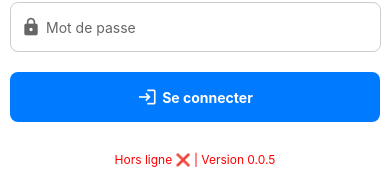
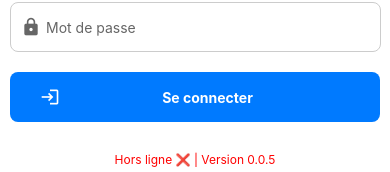
Before and after one commit to Neprena/firecast, a React Native app: screen / in a window 390 px wide. Shown: the part 398-570 px from the top of the page. Built offline with nearby package versions, Linux system fonts and the light colour scheme; no server answers.

Commit message:
Correction des textes de boutons tronqués sur Android

```diff
--- a/screens/MessageDetail.js
+++ b/screens/MessageDetail.js
@@ -65,8 +65,8 @@ const MessageDetail = ({ route, navigation, styles }) => {
           setRegion({
             latitude: lat,
             longitude: lng,
-            latitudeDelta: 0.0922,
-            longitudeDelta: 0.0421,
+            latitudeDelta: 0.02,
+            longitudeDelta: 0.02,
           });
           setLoading(false);
         } else {
--- a/screens/ProfileScreen.js
+++ b/screens/ProfileScreen.js
@@ -117,7 +117,6 @@ const ProfileScreen = ({ navigation, email, handleLogout, styles, isConnected, s
 
   const isSubscriptionExpired = role !== "admin" && (!subscriptionEndDate || new Date(subscriptionEndDate) < new Date());
 
-  // Capitaliser le rôle
   const capitalizedRole = role ? role.charAt(0).toUpperCase() + role.slice(1).toLowerCase() : "";
 
   return (
@@ -137,21 +136,17 @@ const ProfileScreen = ({ navigation, email, handleLogout, styles, isConnected, s
       </Text>
       <Text style={styles.subtitle}>Abonnement: {subscriptionStatus}</Text>
 
-      {/* Boutons avec espacement uniforme */}
+      {/* Boutons corrigés */}
       {isSubscriptionExpired && (
         <TouchableOpacity style={[styles.button, { marginVertical: 10 }]} onPress={handleSubscribe}>
           <Icon name="payment" size={20} color="#fff" style={styles.buttonIcon} />
-          <Text style={styles.buttonText} allowFontScaling={false} numberOfLines={1} ellipsizeMode="none">
-            Se réabonner
-          </Text>
+          <Text style={styles.buttonText}>Se réabonner</Text>
         </TouchableOpacity>
       )}
       {role === "admin" && (
         <TouchableOpacity style={[styles.button, { marginVertical: 10, backgroundColor: "#ccc" }]} disabled>
           <Icon name="payment" size={20} color="#fff" style={styles.buttonIcon} />
-          <Text style={styles.buttonText} allowFontScaling={false} numberOfLines={1} ellipsizeMode="none">
-            Se réabonner
-          </Text>
+          <Text style={styles.buttonText}>Se réabonner</Text>
         </TouchableOpacity>
       )}
 
@@ -160,9 +155,7 @@ const ProfileScreen = ({ navigation, email, handleLogout, styles, isConnected, s
         onPress={() => navigation.navigate("NotificationsSettings")}
       >
         <Icon name="notifications" size={20} color="#fff" style={styles.buttonIcon} />
-        <Text style={styles.buttonText} allowFontScaling={false} numberOfLines={1} ellipsizeMode="none">
-          Paramètres notifications
-        </Text>
+        <Text style={styles.buttonText}>Paramètres notifications</Text>
       </TouchableOpacity>
 
       <TouchableOpacity
@@ -170,7 +163,7 @@ const ProfileScreen = ({ navigation, email, handleLogout, styles, isConnected, s
         onPress={() => setIsChangingPassword(!isChangingPassword)}
       >
         <Icon name="lock" size={20} color="#fff" style={styles.buttonIcon} />
-        <Text style={styles.buttonText} allowFontScaling={false} numberOfLines={1} ellipsizeMode="none">
+        <Text style={styles.buttonText}>
           {isChangingPassword ? "Annuler" : "Changer le mot de passe"}
         </Text>
       </TouchableOpacity>
@@ -209,9 +202,7 @@ const ProfileScreen = ({ navigation, email, handleLogout, styles, isConnected, s
           </View>
           <TouchableOpacity style={[styles.button, { marginVertical: 10 }]} onPress={handleChangePassword}>
             <Icon name="save" size={20} color="#fff" style={styles.buttonIcon} />
-            <Text style={styles.buttonText} allowFontScaling={false} numberOfLines={1} ellipsizeMode="none">
-              Valider le changement
-            </Text>
+            <Text style={styles.buttonText}>Valider le changement</Text>
           </TouchableOpacity>
         </View>
       )}
@@ -222,20 +213,15 @@ const ProfileScreen = ({ navigation, email, handleLogout, styles, isConnected, s
           onPress={() => navigation.navigate("Admin")}
         >
           <Icon name="admin-panel-settings" size={20} color="#fff" style={styles.buttonIcon} />
-          <Text style={styles.buttonText} allowFontScaling={false} numberOfLines={1} ellipsizeMode="none">
-            Administration
-          </Text>
+          <Text style={styles.buttonText}>Administration</Text>
         </TouchableOpacity>
       )}
 
-      {/* Espace flexible pour pousser les derniers boutons en bas */}
       <View style={{ flex: 1 }} />
 
       <TouchableOpacity style={[styles.logoutButton, { marginVertical: 10 }]} onPress={handleLogout}>
         <Icon name="logout" size={20} color="#fff" style={styles.buttonIcon} />
-        <Text style={styles.buttonText} allowFontScaling={false} numberOfLines={1} ellipsizeMode="none">
-          Se déconnecter
-        </Text>
+        <Text style={styles.buttonText}>Se déconnecter</Text>
       </TouchableOpacity>
 
       <TouchableOpacity
@@ -243,9 +229,7 @@ const ProfileScreen = ({ navigation, email, handleLogout, styles, isConnected, s
         onPress={() => navigation.navigate("Messages")}
       >
         <Icon name="arrow-back" size={20} color="#fff" style={styles.buttonIcon} />
-        <Text style={styles.buttonText} allowFontScaling={false} numberOfLines={1} ellipsizeMode="none">
-          Retour
-        </Text>
+        <Text style={styles.buttonText}>Retour</Text>
       </TouchableOpacity>
 
       {loading && (
--- a/styles.js
+++ b/styles.js
@@ -79,7 +79,7 @@ export const lightStyles = StyleSheet.create({
   button: {
     backgroundColor: "#007AFF",
     padding: 15,
-    paddingHorizontal: 20,
+    paddingHorizontal: 30, // Augmenté pour plus d’espace
     borderRadius: 8,
     alignItems: "center",
     marginHorizontal: 10,
@@ -90,7 +90,7 @@ export const lightStyles = StyleSheet.create({
   secondaryButton: {
     backgroundColor: "#6c757d",
     padding: 15,
-    paddingHorizontal: 20,
+    paddingHorizontal: 30, // Augmenté pour plus d’espace
     borderRadius: 8,
     alignItems: "center",
     marginHorizontal: 10,
@@ -101,7 +101,7 @@ export const lightStyles = StyleSheet.create({
   logoutButton: {
     backgroundColor: "#dc3545",
     padding: 15,
-    paddingHorizontal: 20,
+    paddingHorizontal: 30, // Augmenté pour plus d’espace
     borderRadius: 8,
     alignItems: "center",
     marginHorizontal: 10,
@@ -122,9 +122,11 @@ export const lightStyles = StyleSheet.create({
     color: "#fff",
     fontSize: 14,
     fontWeight: "bold",
-    flexShrink: 1,
-    minWidth: 0,
     textAlign: "center",
+    flex: 1,            // Prend tout l’espace disponible après l’icône
+    flexShrink: 1,      // Rétrécit si nécessaire
+    flexWrap: "wrap",   // Autorise le wrapping
+    minWidth: 0,        // Évite les débordements
   },
   buttonIcon: {
     marginRight: 5,
@@ -337,7 +339,7 @@ export const darkStyles = StyleSheet.create({
   button: {
     backgroundColor: "#1e90ff",
     padding: 15,
-    paddingHorizontal: 20,
+    paddingHorizontal: 30, // Augmenté pour plus d’espace
     borderRadius: 8,
     alignItems: "center",
     marginHorizontal: 10,
@@ -348,7 +350,7 @@ export const darkStyles = StyleSheet.create({
   secondaryButton: {
     backgroundColor: "#6c757d",
     padding: 15,
-    paddingHorizontal: 20,
+    paddingHorizontal: 30, // Augmenté pour plus d’espace
     borderRadius: 8,
     alignItems: "center",
     marginHorizontal: 10,
@@ -359,7 +361,7 @@ export const darkStyles = StyleSheet.create({
   logoutButton: {
     backgroundColor: "#dc3545",
     padding: 15,
-    paddingHorizontal: 20,
+    paddingHorizontal: 30, // Augmenté pour plus d’espace
     borderRadius: 8,
     alignItems: "center",
     marginHorizontal: 10,
@@ -381,9 +383,11 @@ export const darkStyles = StyleSheet.create({
     color: "#fff",
     fontSize: 14,
     fontWeight: "bold",
-    flexShrink: 1,
-    minWidth: 0,
     textAlign: "center",
+    flex: 1,            // Prend tout l’espace disponible après l’icône
+    flexShrink: 1,      // Rétrécit si nécessaire
+    flexWrap: "wrap",   // Autorise le wrapping
+    minWidth: 0,        // Évite les débordements
   },
   buttonIcon: {
     marginRight: 5,
```
